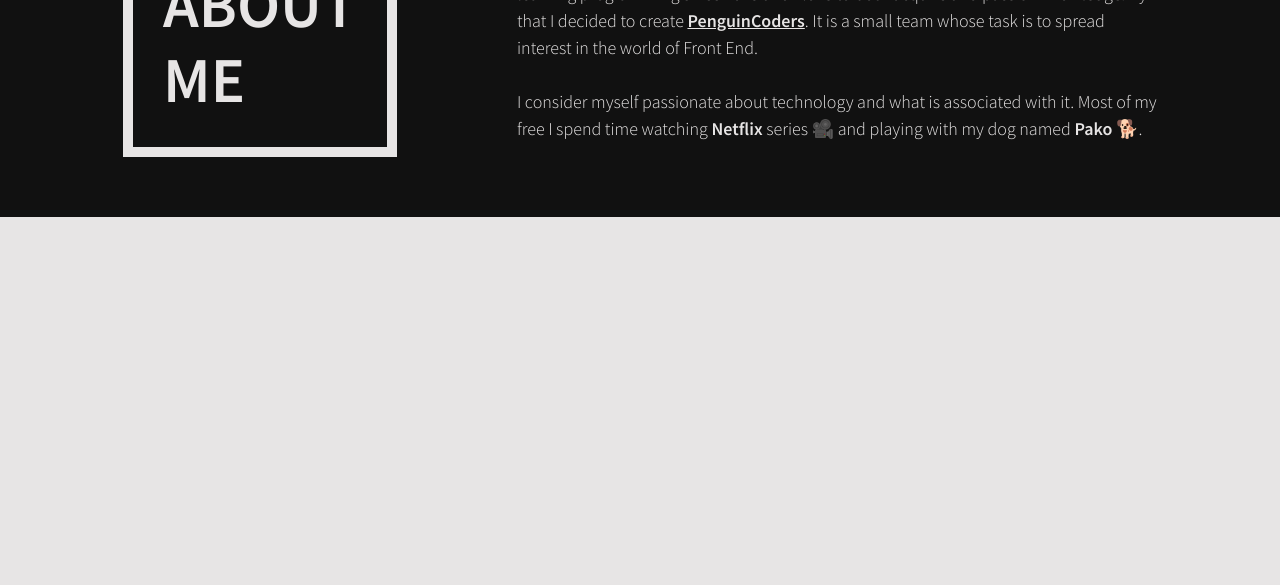
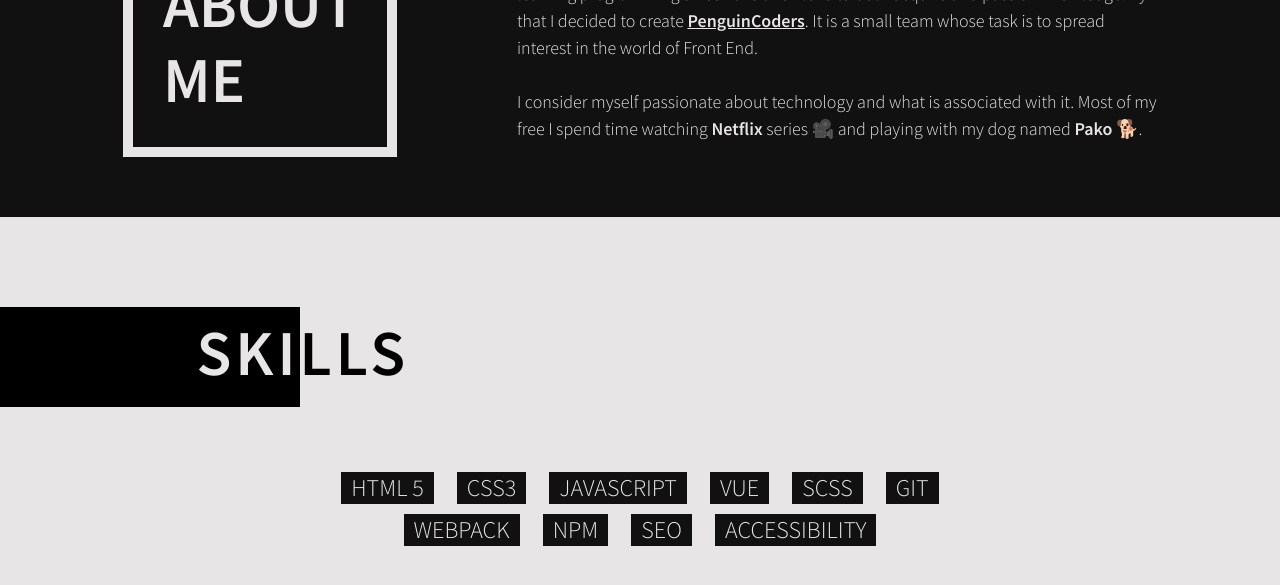
Before and after one commit to Pathius/pathius.github.io, a website built with webpack: page src/index.html in a window 1280 px wide. Shown: the part 923-1508 px from the top of the page. Before the commit the page ends 1140 px from the top, so only its background shows below. Built offline with nearby package versions, Linux system fonts and the light colour scheme.

Commit message:
Created skills section

```diff
--- a/src/index.html
+++ b/src/index.html
@@ -120,6 +120,25 @@
         </p>
       </section>
     </section>
+    <section class="skills">
+      <div class="skills__title-wrapper">
+        <h3 class="skills__title">Skills</h3>
+      </div>
+      <div class="skills__list">
+        <p>
+          <span class="skills__list-element">HTML 5</span>
+          <span class="skills__list-element">CSS3</span>
+          <span class="skills__list-element">JAVASCRIPT</span>
+          <span class="skills__list-element">VUE</span>
+          <span class="skills__list-element">SCSS</span>
+          <span class="skills__list-element">GIT</span>
+          <span class="skills__list-element">WEBPACK</span>
+          <span class="skills__list-element">NPM</span>
+          <span class="skills__list-element">SEO</span>
+          <span class="skills__list-element">ACCESSIBILITY</span>
+        </p>
+      </div>
+    </section>
     <!-- JS -->
   </body>
 </html>
--- /dev/null
+++ b/src/scss/_skills.scss
@@ -0,0 +1,44 @@
+.skills {
+  width: 100%;
+  height: 400px;
+
+  &__title {
+    color: white;
+    transform: translateX(51%);
+    mix-blend-mode: difference;
+    color: $white;
+    font-weight: bold;
+    font-size: 64px;
+    line-height: 75px;
+    padding: 20px 30px 30px;
+    text-transform: uppercase;
+    letter-spacing: 4px;
+
+    &-wrapper {
+      width: 300px;
+      margin-top: 90px;
+      background-color: black;
+      height: 100px;
+      display: flex;
+      justify-content: flex-end;
+      align-items: center;
+    }
+  }
+
+  &__list {
+    width: 50%;
+    margin: 60px auto;
+    display: flex;
+    justify-content: center;
+    align-items: center;
+    text-align: center;
+
+    &-element {
+      @extend .black;
+      font-size: 24px;
+      line-height: 32px;
+      margin: 5px 10px;
+      display: inline-block;
+    }
+  }
+}
--- a/src/scss/style.scss
+++ b/src/scss/style.scss
@@ -6,6 +6,7 @@
 @import './welcome';
 @import './burger';
 @import './about';
+@import './skills';
 
 body {
   display: flex;
```
